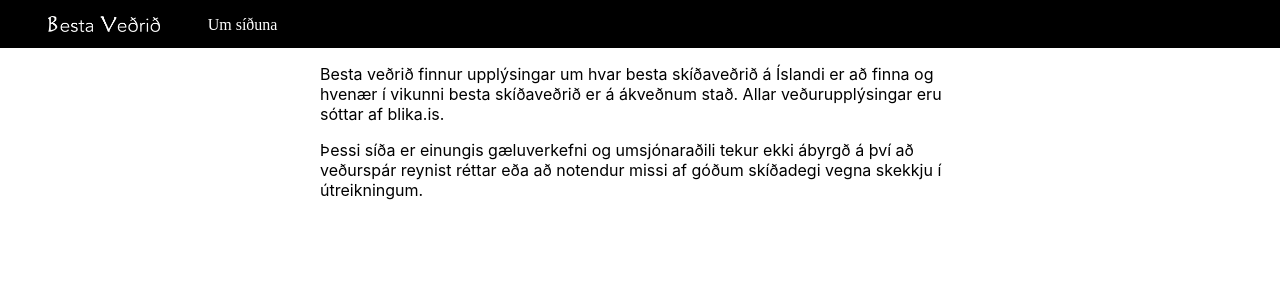
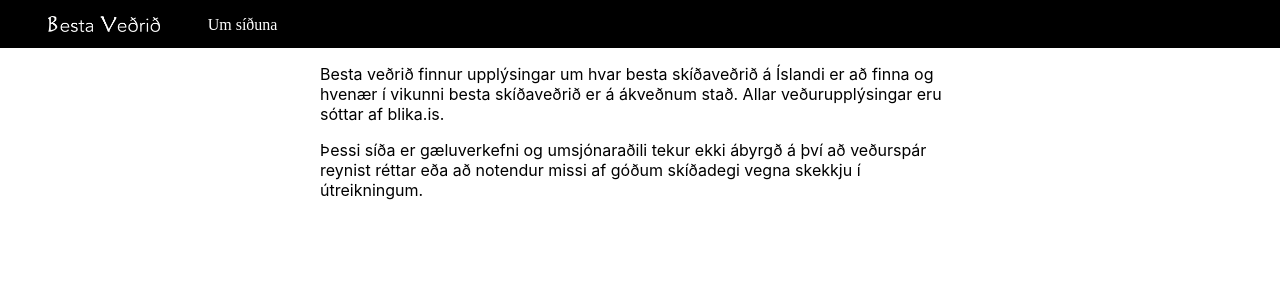
Before and after one commit to Heidrun7/skiResortsWeb, a React (Create React App) app in the folder frontend/: page /um in a window 1280 px wide. Shown: the top 300 px of the page. Built offline with nearby package versions, Linux system fonts and the light colour scheme.

Commit message:
Testing name change

```diff
--- a/frontend/src/pages/About/About.js
+++ b/frontend/src/pages/About/About.js
@@ -10,7 +10,7 @@ const About = () => {
         veðurupplýsingar eru sóttar af <a href="blika.is">blika.is</a>.
       </p>
       <p>
-        Þessi síða er einungis gæluverkefni og umsjónaraðili tekur ekki ábyrgð á
+        Þessi síða er gæluverkefni og umsjónaraðili tekur ekki ábyrgð á
         því að veðurspár reynist réttar eða að notendur missi af góðum skíðadegi
         vegna skekkju í útreikningum.
       </p>
```
